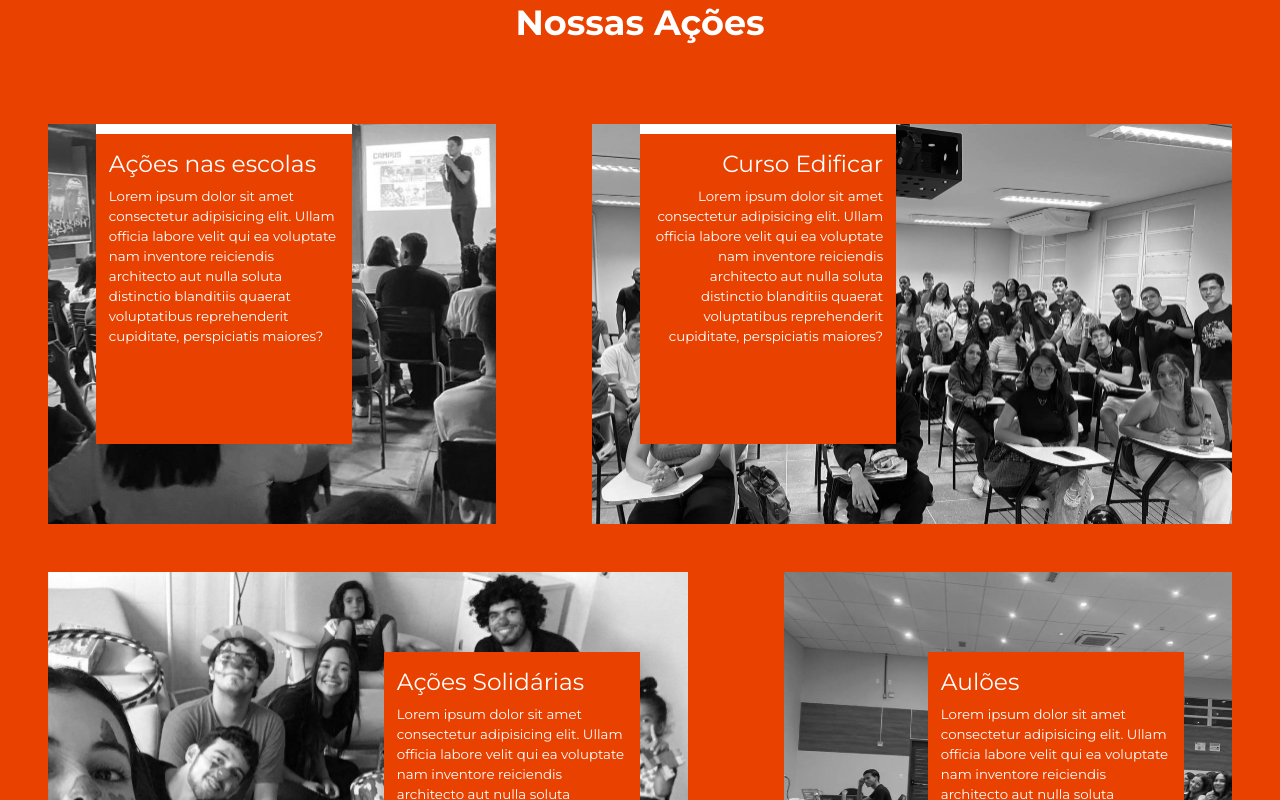
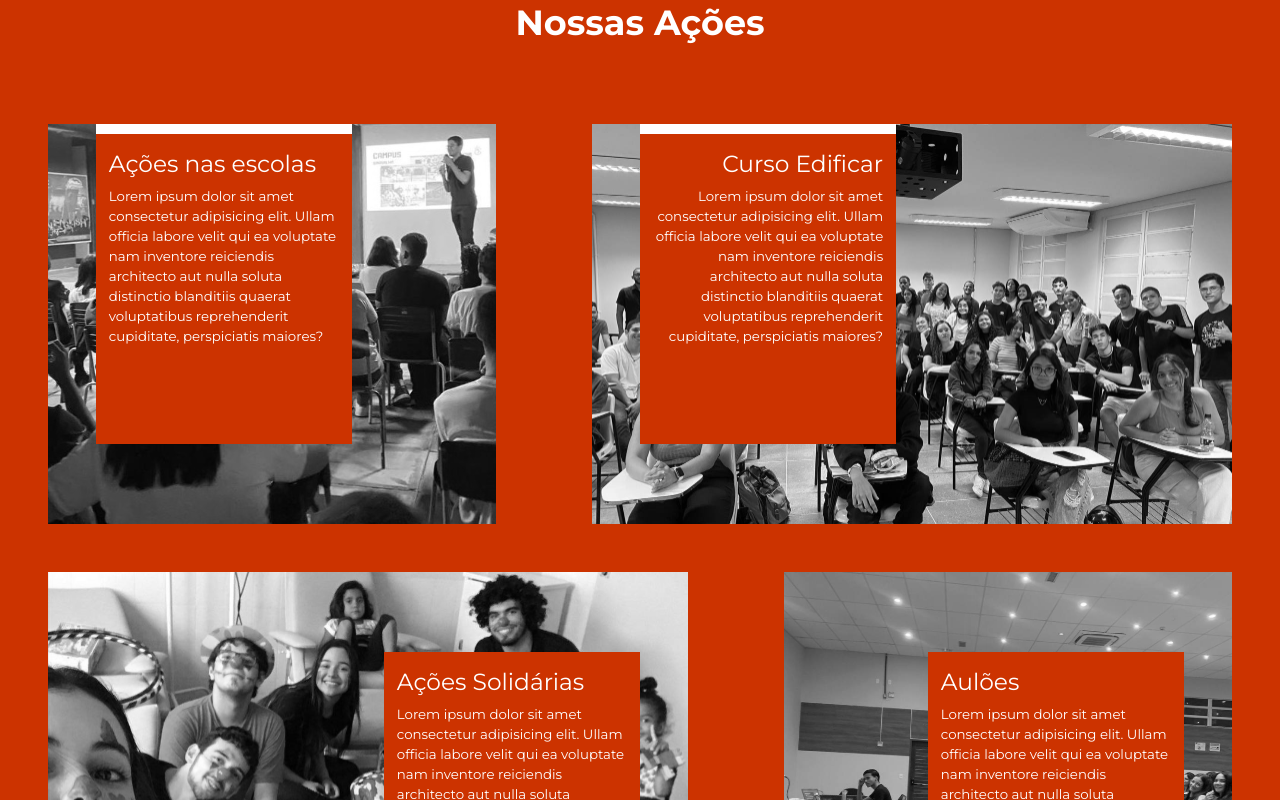
Before and after one commit to FrancioXavier/landing-page-edifique, a Next.js app: page / in a window 1280 px wide. Shown: the part 1440-2240 px from the top of the page. Built offline with nearby package versions, Linux system fonts and the light colour scheme.

Commit message:
contrast test

```diff
--- a/src/styles/theme.ts
+++ b/src/styles/theme.ts
@@ -1,7 +1,7 @@
 export const theme = {
   colors: {
     primary: '#FF5209',
-    darkPrimary: '#e94100',
+    darkPrimary: '#CC3300',
     black: '#080404',
     white: '#fff',
     gradient: 'linear-gradient(#040404, #FF5209)',
```
